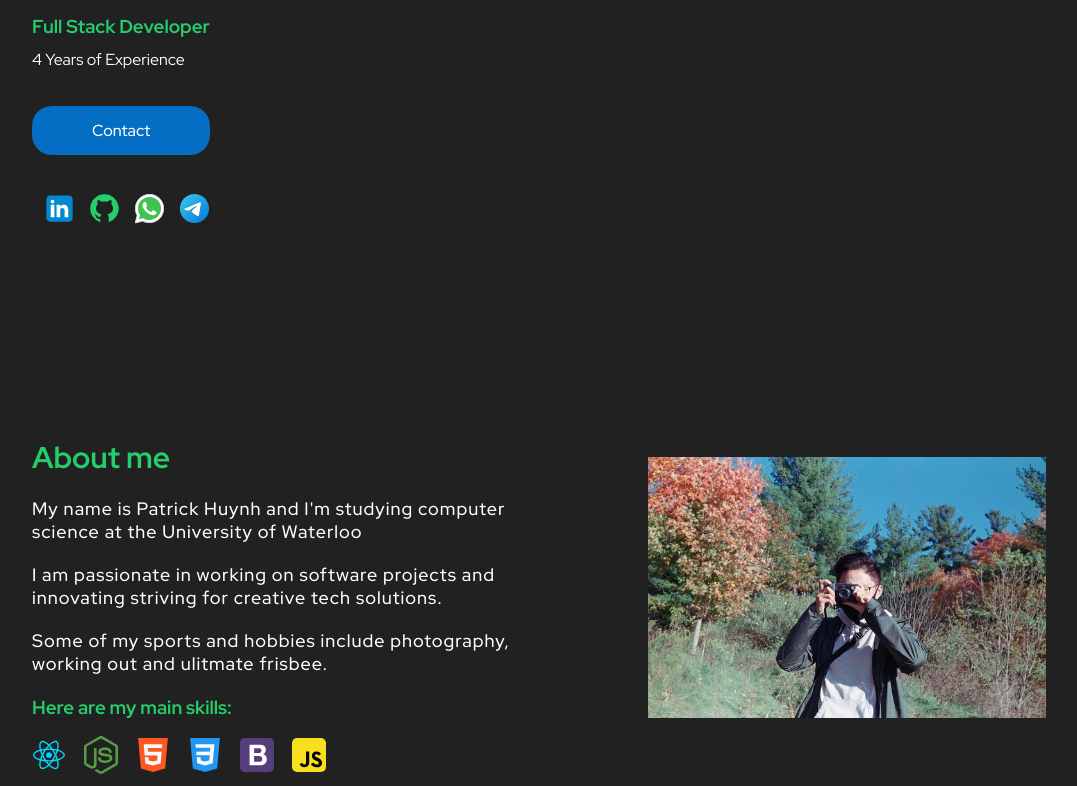
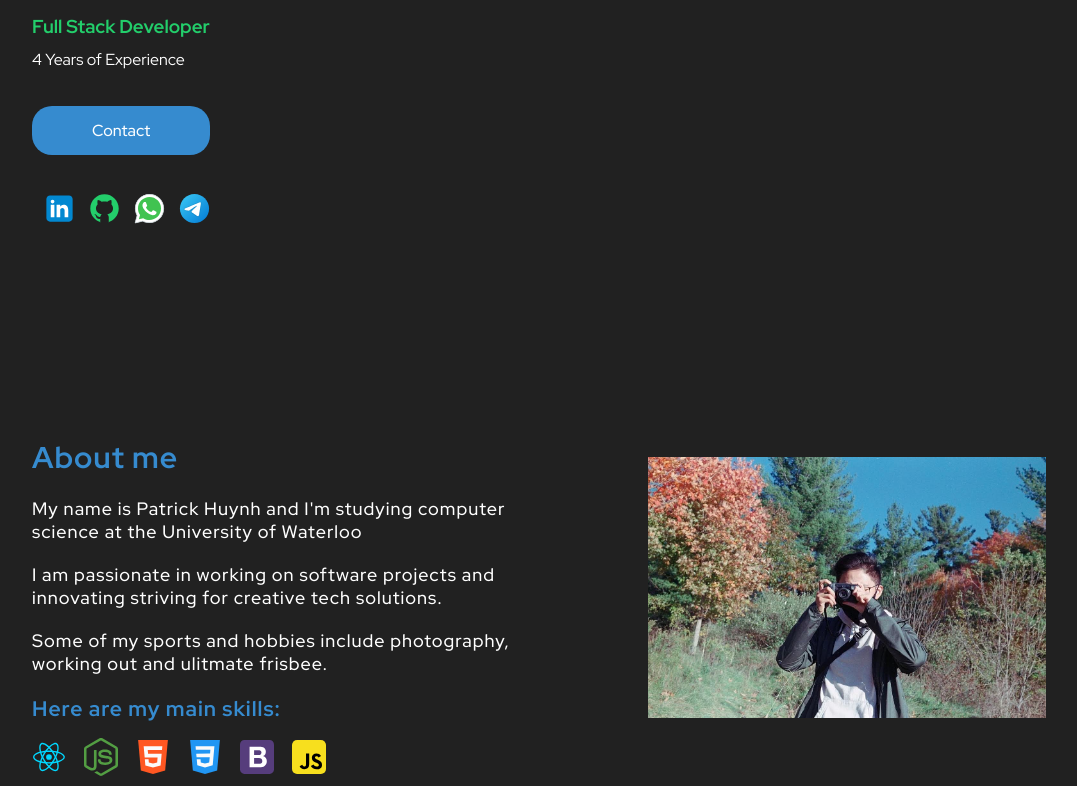
Before and after one commit to patrick-huynh/patrick-huynh.github.io, a React (Create React App) app: page / in a window 1280 px wide. Shown: the part 274-1060 px from the top of the page, without its empty margins (68-1145 px from the left). Built offline with nearby package versions, Linux system fonts and the light colour scheme.

Commit message:
updated primary color

```diff
--- a/src/components/About/styles.ts
+++ b/src/components/About/styles.ts
@@ -26,18 +26,18 @@ export const Container = styled.section`
   h2{
     display: inline-block;
     margin-bottom: 2rem;
-    // border-bottom: 0.2rem solid var(--blue);
+    // border-bottom: 0.2rem solid var(--primary);
     font-size :3rem;
     margin-top: 0rem;
-    color: var(--green);
+    color: var(--primary);
   }
 
   h3{
     margin-top: 2rem;
-    color: var(--green);
+    color: var(--primary);
   }
 
-  p{
+  {
     font-size: 1.8rem;
     letter-spacing: 0.1rem;
     font-weight: 500;
--- a/src/styles/global.ts
+++ b/src/styles/global.ts
@@ -9,7 +9,7 @@ export const GlobalStyle = createGlobalStyle`
     --grey: #797a7d;
     --black: #212121;
     --green: #23ce6b;
-    --blue: #046ec4;
+    --primary: #368bcf;
     scroll-padding-top: 10rem;
 
     &.light{
@@ -98,7 +98,7 @@ export const GlobalStyle = createGlobalStyle`
   button, .button{
     border: none;
     cursor: pointer;
-    background-color: var(--blue);
+    background-color: var(--primary);
     color: #FFFF;
     border-radius: 2rem;
     font-weight: 500;
```
